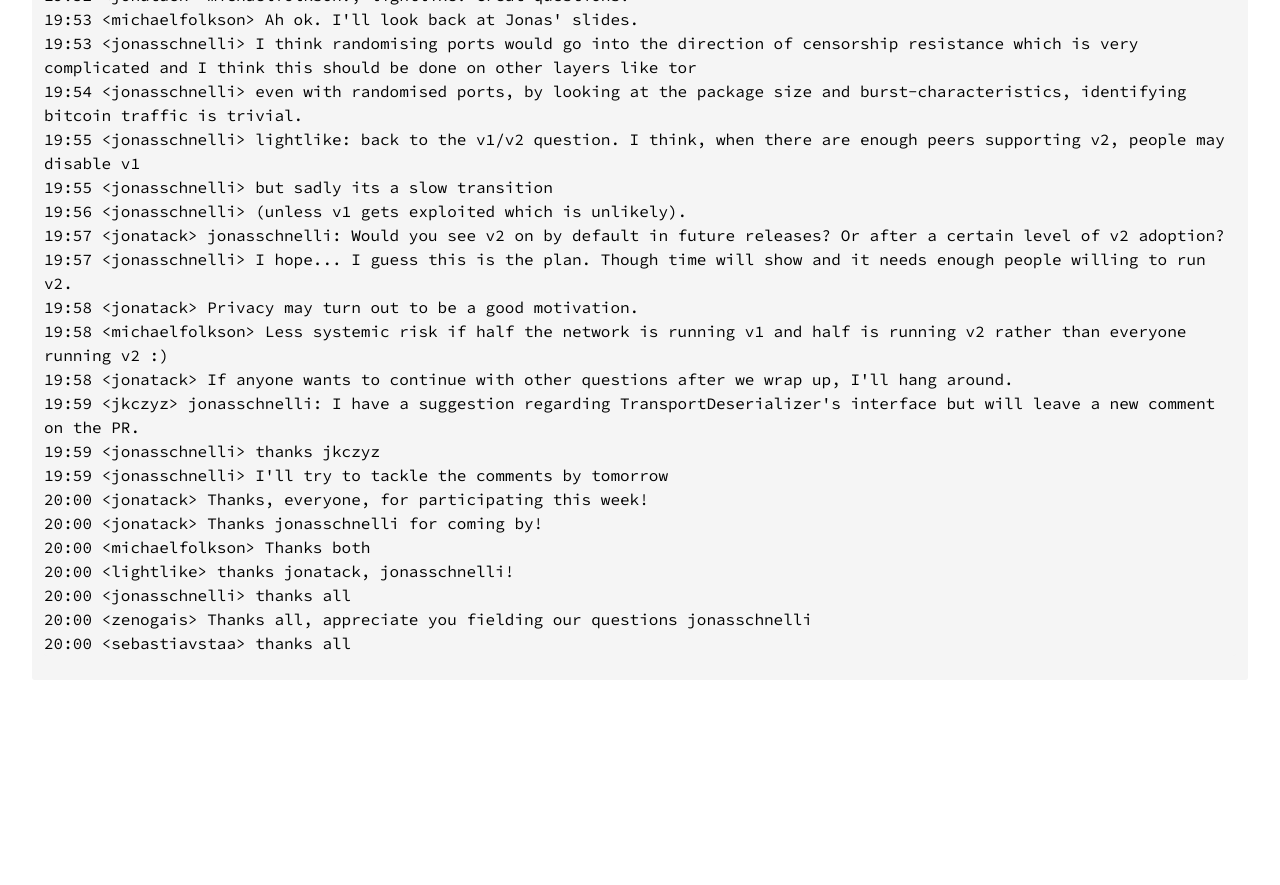
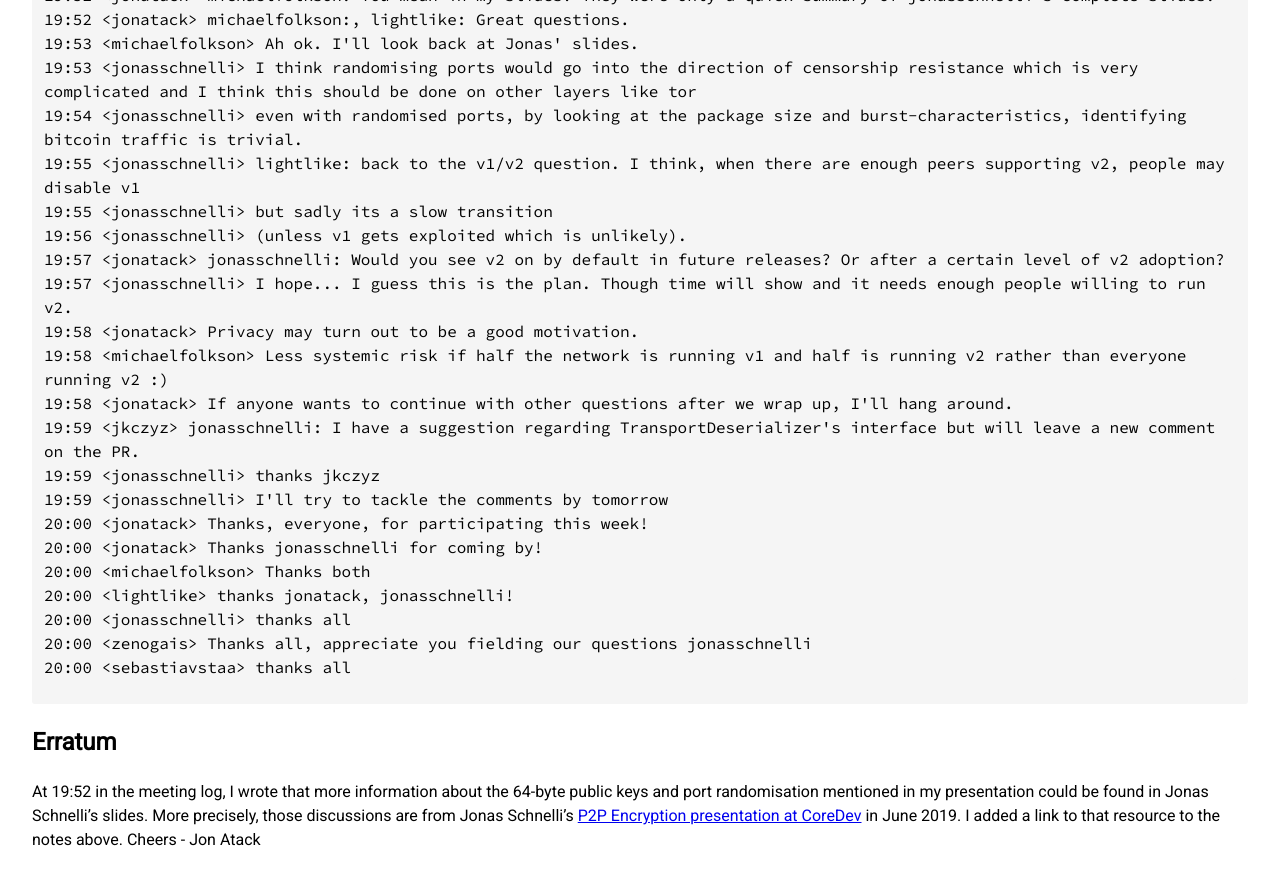
Before and after one commit to bitcoin-core-review-club/website, a Jekyll site: the page built from _posts/2019-09-25-#16202.md, in a window 1280 px wide and 900 px high, scrolled down 6128 px. Shown: the top 885 px of the window. Built offline with Jekyll 4.4.1, drawn with Linux system fonts in a browser that asks for light colours; nearby versions of some CDN libraries; before the commit the page ends 6856 px from its top, so only the background shows below that; some of the changed text lies outside the part shown.

Commit message:
n16202: add core dev transcript and correction

````diff
--- a/_posts/2019-09-25-#16202.md
+++ b/_posts/2019-09-25-#16202.md
@@ -13,6 +13,8 @@
   resources to learn more about it, or as a refresher:
   - [BIP 324 draft proposal](https://gist.github.com/jonasschnelli/c530ea8421b8d0e80c51486325587c52)
     by Jonas Schnelli
+  - [P2P Encryption presentation at CoreDev](http://diyhpl.us/wiki/transcripts/bitcoin-core-dev-tech/2019-06-07-p2p-encryption/)
+    by Jonas Schnelli, transcript by Bryan Bishop (kanzure)
   - [BIP 324 keynote presentation at Breaking Bitcoin](https://drive.google.com/file/d/1C5AAHI6NaR-qes3BpZQaOd7C8AIR5mUB/view)
     by Jonas Schnelli (43 slides)
   - [BIP 324 presentation at Chaincode Labs](https://drive.google.com/file/d/1o6PaA-vAWXhpCHHbBkUGZJ-6bmde6gEY/view)
@@ -52,7 +54,6 @@
 - Any other comments, feedback, or questions?
 
 ## Meeting log
-
 ```
 19:00 <jonatack> Hi all! Welcome to this week's episode of the Bitcoin Core PR Review club.
 19:00 <fjahr> hi
@@ -247,3 +248,12 @@
 20:00 <zenogais> Thanks all, appreciate you fielding our questions jonasschnelli
 20:00 <sebastiavstaa> thanks all
 ```
+## Erratum
+
+At 19:52 in the meeting log, I wrote that more information about the 64-byte
+public keys and port randomisation mentioned in my presentation could be found
+in Jonas Schnelli's slides. More precisely, those discussions are from Jonas
+Schnelli's [P2P Encryption presentation at
+CoreDev](http://diyhpl.us/wiki/transcripts/bitcoin-core-dev-tech/2019-06-07-p2p-encryption/)
+in June 2019. I added a link to that resource to the notes above.
+Cheers - Jon Atack
````
